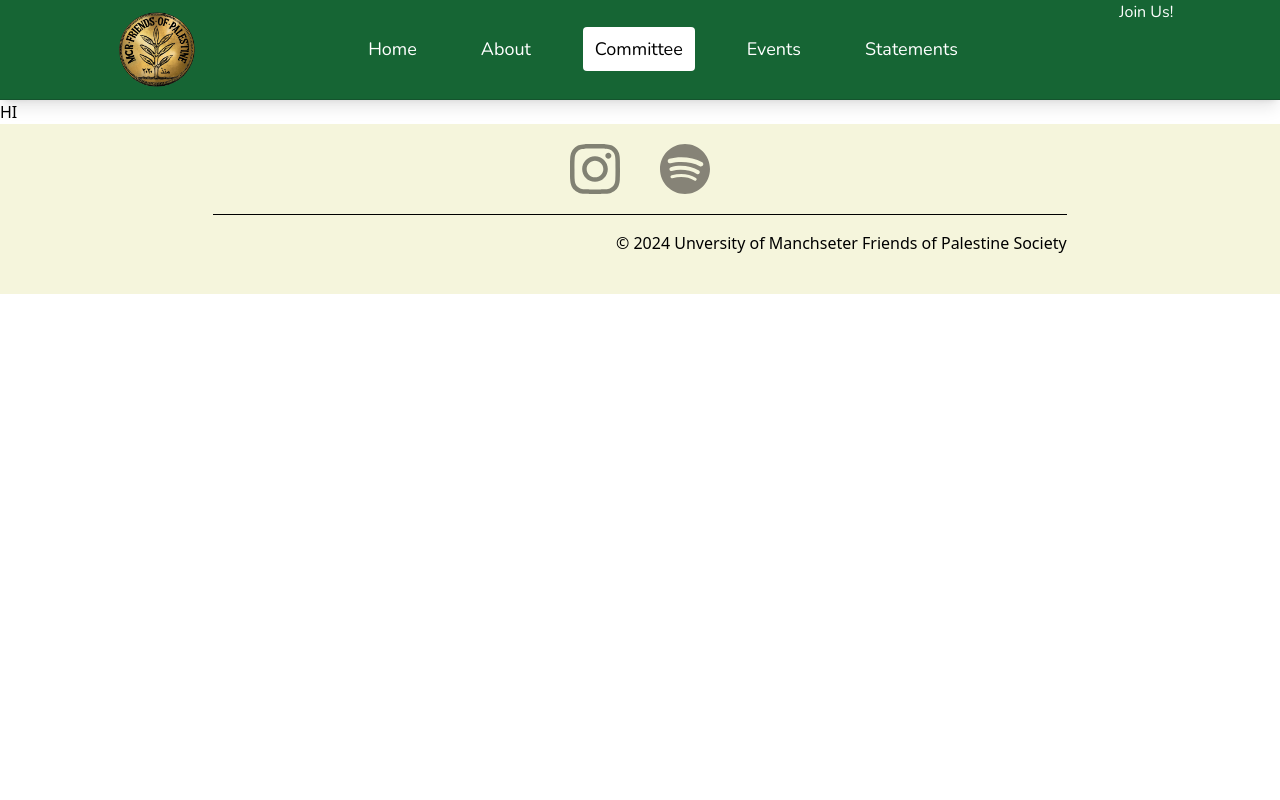
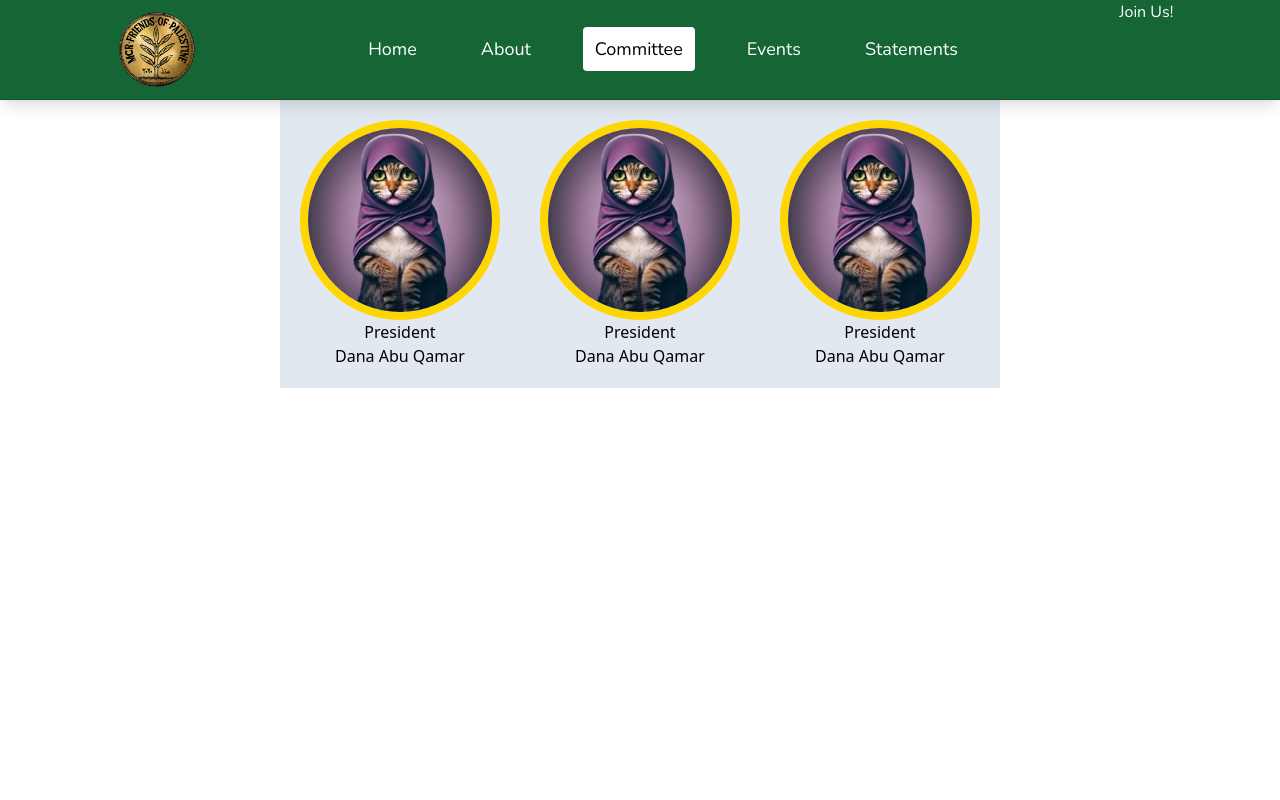
Before and after one commit to Remakh/palestine-site, a React (Vite) app: page /Committee in a window 1280 px wide. Shown: the top 800 px of the page. Built offline with nearby package versions, Linux system fonts and the light colour scheme; a web font is replaced by a local one.

Commit message:
creating committee page

```diff
--- a/src/App.jsx
+++ b/src/App.jsx
@@ -1,5 +1,3 @@
-import reactLogo from './assets/react.svg'
-import viteLogo from '/vite.svg'
 import './App.css'
 import Header from './components/Header'
 import { Outlet } from 'react-router-dom'
--- a/src/assets/index.js
+++ b/src/assets/index.js
@@ -7,5 +7,7 @@ import arrow from './arrow.png'
 import instagram from './instagram.svg'
 import spotify from './spotify.svg'
 import FOPLogo from './McrFOP-Logo.png'
+import catf from './catf.webp'
+import catm from './catm.jpg'
 
-export { logo, logo2, s1, s2, s3, arrow, instagram, spotify, FOPLogo}
+export { logo, logo2, s1, s2, s3, arrow, instagram, spotify, FOPLogo, catf, catm}
--- /dev/null
+++ b/src/components/CommitteeBox.jsx
@@ -0,0 +1,20 @@
+import React, { useState } from 'react'
+import { catf } from '../assets'
+
+const CommitteeBox = ( {image, title, name, color} ) => {
+    const [toggle, setToggle] = useState(false)
+
+    return (
+        <div>
+            <div className='flex '>
+                <div className={`flex flex-col text-center align-middle ${color} hover:bg-red-300 p-5`}>
+                    <img src={image} className='rounded-full h-[200px] w-[200px]  border-gold border-solid border-8'/>
+                    <p>{title}</p>
+                    <p>{name}</p>
+                </div>
+            </div>
+        </div>
+    )
+}
+
+export default CommitteeBox
--- a/src/components/EventHeader.jsx
+++ b/src/components/EventHeader.jsx
@@ -4,7 +4,9 @@ import { useLoaderData } from 'react-router-dom'
 import events from '../event'
 import { Link, NavLink } from 'react-router-dom'
 import { s1 } from '../assets'
-
+import { VscCalendar } from "react-icons/vsc";
+import { FaClock } from "react-icons/fa";
+import { FaSearchLocation } from "react-icons/fa";
 
 
 export async function loader( {params} ) {
@@ -16,17 +18,33 @@ const EventHeader = () => {
     const { event } = useLoaderData()
     console.log(event)
     return (
-        <div className='flex flex-col'>
+        <div className='flex flex-col space-y-5 p-5 '>
             <div className='flex h-[400px]  mt-10 '>
                 <img src={event.image} className='object-cover flex-grow-1 w-full rounded-lg'/>
             </div>
             <div className='mt-10 flex flex-col space-y-3'>
                 <h1>{event.title}</h1>
-                <h3>Date and Time</h3>
-                <p className='font-semibold'>{event.date}</p>
-                <h3>Description</h3>
-                <p>{event.description}</p>
-            </div>
+                <p className='pt-5'>{event.description}</p>
+                <div className='flex pt-5'>
+                    <VscCalendar className='size-7 my-auto mr-2'/><h3>Date and Time</h3>
+                </div>
+                <p className='font-semibold pb-5'>{`${event.date}, ${event.time}`}</p>
+                <div className=''>
+                    <h3>Event Location</h3>
+                    <div className='flex'>
+                        <FaSearchLocation /><p>{event.location}</p>
+                    </div>
+                    <iframe
+                        width="600"
+                        height="450"
+                        loading="lazy"
+                        allowfullscreen
+                        referrerpolicy="no-referrer-when-downgrade"
+                        src={`https://www.google.com/maps/embed/v1/place?key=AIzaSyAfTwFXl4Enx-FGFM-ZJU0YMRx5OVfZLiM
+                            &q=${event.location}`}>
+                    </iframe>
+                </div>
+                </div>
         </div>
 
 
--- a/src/main.jsx
+++ b/src/main.jsx
@@ -35,7 +35,7 @@ const router = createBrowserRouter([
         element: <About />,
       },
       {
-        path: 'Committee',
+        path: '/Committee',
         element: <Committee />
       },
       {
--- a/src/routes/Committee.jsx
+++ b/src/routes/Committee.jsx
@@ -1,9 +1,16 @@
 import React from 'react'
+import { s2, catf, catm } from '../assets'
+import CommitteeBox from '../components/committeeBox'
 
 const Committee = () => {
   return (
-    <div>
-      HI
+    <div className='min-h-[100vh] flex justify-center'>
+      <div className='w-8/12 flex justify-center'>
+        <CommitteeBox image={catf} title={'President'} name={'Dana Abu Qamar'} color={'bg-slate-200'} />
+        <CommitteeBox image={catf} title={'President'} name={'Dana Abu Qamar'} color={'bg-slate-200'}/>
+        <CommitteeBox image={catf} title={'President'} name={'Dana Abu Qamar'} color={'bg-slate-200'}/>
+
+      </div>
     </div>
   )
 }
```
Also changed, not shown: src/assets/catf.webp (added), src/assets/catm.jpg (added).
